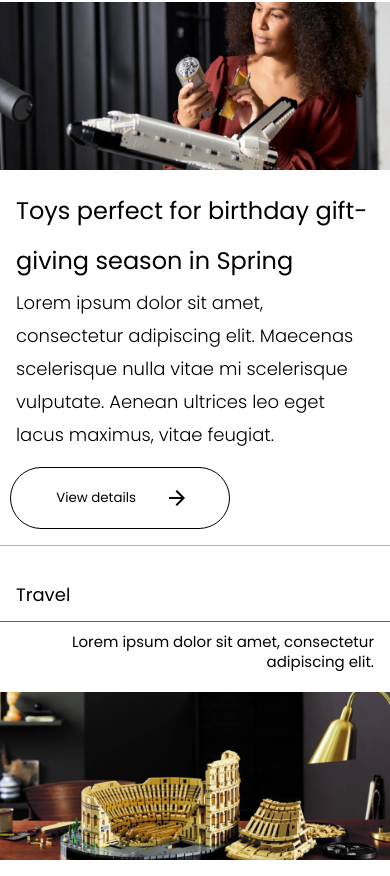
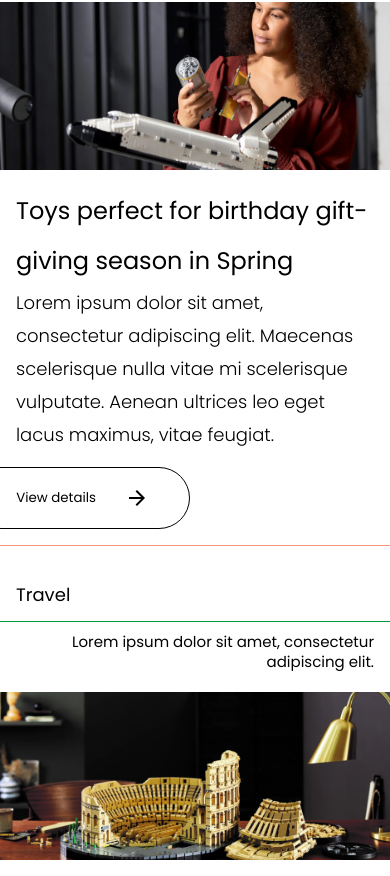
Before and after one commit to josefcode/lego, a React (Vite) app: page / in a window 390 px wide. Shown: the part 1388-2264 px from the top of the page. Built offline with nearby package versions, Linux system fonts and the light colour scheme.

Commit message:
clean mobile bugs in the cards

```diff
--- a/src/components/gift/GiftCards.jsx
+++ b/src/components/gift/GiftCards.jsx
@@ -27,7 +27,9 @@ export const GiftCards = ({
           <div className="cardInfo">
             <h2 className="cardTitle">{startcardTitle}</h2>
             <p className="cardDesc">{startcardDesc}</p>
-            <PrimaryButton text="View details" endIcon={ArrowForwardIcon} />
+            <div>
+              <PrimaryButton text="View details" endIcon={ArrowForwardIcon} />
+            </div>
           </div>
           <div className="cardImage">
             <img className="cardImage" src={startImage} alt={startImageAlt} />
@@ -44,7 +46,9 @@ export const GiftCards = ({
           <div className="cardInfo">
             <h2 className="cardTitle">{endcardTitle}</h2>
             <p className="cardDesc">{endcardDesc}</p>
-            <PrimaryButton text="View details" endIcon={ArrowForwardIcon} />
+            <div>
+              <PrimaryButton text="View details" endIcon={ArrowForwardIcon} />
+            </div>
           </div>
         </div>
       ) : null}
--- a/src/components/navbar/CatergoriesMenu.jsx
+++ b/src/components/navbar/CatergoriesMenu.jsx
@@ -28,7 +28,7 @@ const CatergoriesMenu = ({ show, onClose }) => {
             className="fullscreen-menu__close-icon"
             src={closeIcon}
             alt="Close"
-            onClick={() => console.log("clicke")}
+            onClick={onClose}
           />
         </div>
         <ul className="fullscreen-menu__nav">
--- a/src/styles/_giftTravelSection.scss
+++ b/src/styles/_giftTravelSection.scss
@@ -74,22 +74,22 @@
     .cardInfo {
       display: flex;
       flex-direction: column;
-      align-items: center;
+      // align-items: center;
       justify-content: center;
       gap: 2rem;
       width: 100%;
+      padding-inline: 11.5rem;
       .cardTitle {
         @include typography(h3);
-        width: 586px;
       }
-      .cardDesc {
-        width: 586px;
+
+      div {
+        width: 100%;
       }
 
       button {
         @extend .button;
-        align-self: start;
-        margin-inline-start: 11.5rem;
+        // align-self: start;
       }
     }
 
@@ -156,19 +156,27 @@
     .cardInfo {
       text-align: end;
       display: flex;
-      align-items: center;
       justify-content: center;
       flex-direction: column;
-
       gap: 2rem;
       width: 100%;
+
       .cardTitle {
         @include typography(h3);
-        width: 586px;
+        padding-inline: 11.5rem;
+        text-align: right;
       }
+
       .cardDesc {
-        width: 586px;
+        padding-inline: 11.5rem;
       }
+
+      div {
+        width: 100%;
+        display: flex;
+        justify-content: end;
+      }
+
       button {
         @extend .button;
         align-self: end;
@@ -275,6 +283,9 @@
           button {
             margin: 0;
           }
+          div {
+            width: 100%;
+          }
         }
       }
     }
@@ -310,15 +321,17 @@
             @include typography(h3-mobile);
             width: unset;
             text-align: left;
+            padding: 0;
           }
 
           .cardDesc {
             @include typography(p-large-mobile);
             width: 100%;
             margin-block-end: 1rem;
+            padding: 0;
           }
-          button {
-            margin-right: 9rem;
+          div {
+            width: 100%;
           }
         }
       }
--- a/src/styles/main.css
+++ b/src/styles/main.css
@@ -1,6 +1,4 @@
-.button,
-.gift-container__secondCard .cardInfo button,
-.gift-container__card .cardInfo button {
+.button, .gift-container__secondCard .cardInfo button, .gift-container__card .cardInfo button {
   border-radius: 37px;
   border: 1px solid #000000;
   background-color: transparent;
@@ -14,15 +12,11 @@
   width: -moz-fit-content;
   width: fit-content;
 }
-.button:hover,
-.gift-container__secondCard .cardInfo button:hover,
-.gift-container__card .cardInfo button:hover {
+.button:hover, .gift-container__secondCard .cardInfo button:hover, .gift-container__card .cardInfo button:hover {
   border-color: #006cb7;
   color: #006cb7;
 }
-.button:hover .button__icon,
-.gift-container__secondCard .cardInfo button:hover .button__icon,
-.gift-container__card .cardInfo button:hover .button__icon {
+.button:hover .button__icon, .gift-container__secondCard .cardInfo button:hover .button__icon, .gift-container__card .cardInfo button:hover .button__icon {
   transition: transform 0.3s ease;
   transform: translateX(5px);
   fill: #006cb7;
@@ -50,7 +44,7 @@
   height: 80px;
   background-color: rgba(255, 255, 255, 0.5);
   -webkit-backdrop-filter: blur(5px);
-  backdrop-filter: blur(5px);
+          backdrop-filter: blur(5px);
   z-index: 1000;
 }
 .navbar__logo {
@@ -144,7 +138,7 @@
   width: 100%;
   height: 100vh;
   -o-object-fit: cover;
-  object-fit: cover;
+     object-fit: cover;
 }
 .navbar .video__title {
   font-size: 80px;
@@ -551,23 +545,18 @@ html {
 .gift-container__card .cardInfo {
   display: flex;
   flex-direction: column;
-  align-items: center;
   justify-content: center;
   gap: 2rem;
   width: 100%;
+  padding-inline: 11.5rem;
 }
 .gift-container__card .cardInfo .cardTitle {
   font-size: 38px;
   font-weight: 400;
   line-height: 50px;
-  width: 586px;
 }
-.gift-container__card .cardInfo .cardDesc {
-  width: 586px;
-}
-.gift-container__card .cardInfo button {
-  align-self: start;
-  margin-inline-start: 11.5rem;
+.gift-container__card .cardInfo div {
+  width: 100%;
 }
 .gift-container__card .cardImage img {
   width: 940px;
@@ -627,7 +616,6 @@ html {
 .gift-container__secondCard .cardInfo {
   text-align: end;
   display: flex;
-  align-items: center;
   justify-content: center;
   flex-direction: column;
   gap: 2rem;
@@ -637,10 +625,16 @@ html {
   font-size: 38px;
   font-weight: 400;
   line-height: 50px;
-  width: 586px;
+  padding-inline: 11.5rem;
+  text-align: right;
 }
 .gift-container__secondCard .cardInfo .cardDesc {
-  width: 586px;
+  padding-inline: 11.5rem;
+}
+.gift-container__secondCard .cardInfo div {
+  width: 100%;
+  display: flex;
+  justify-content: end;
 }
 .gift-container__secondCard .cardInfo button {
   align-self: end;
@@ -704,38 +698,17 @@ html {
     padding-top: 1rem;
     flex-direction: column;
   }
-  .gift-container__card.red,
-  .gift-container__card.green,
-  .gift-container__card.blue,
-  .gift-container__card.gray,
-  .gift-container__card.dark,
-  .gift-container__card.pink,
-  .gift-container__card.yellow,
-  .gift-container__card.darkRed {
+  .gift-container__card.red, .gift-container__card.green, .gift-container__card.blue, .gift-container__card.gray, .gift-container__card.dark, .gift-container__card.pink, .gift-container__card.yellow, .gift-container__card.darkRed {
     border-top: none;
   }
-  .gift-container__card.red .cardImage,
-  .gift-container__card.green .cardImage,
-  .gift-container__card.blue .cardImage,
-  .gift-container__card.gray .cardImage,
-  .gift-container__card.dark .cardImage,
-  .gift-container__card.pink .cardImage,
-  .gift-container__card.yellow .cardImage,
-  .gift-container__card.darkRed .cardImage {
+  .gift-container__card.red .cardImage, .gift-container__card.green .cardImage, .gift-container__card.blue .cardImage, .gift-container__card.gray .cardImage, .gift-container__card.dark .cardImage, .gift-container__card.pink .cardImage, .gift-container__card.yellow .cardImage, .gift-container__card.darkRed .cardImage {
     width: 100%;
     height: 168px;
     -o-object-fit: cover;
-    object-fit: cover;
+       object-fit: cover;
     order: 1;
   }
-  .gift-container__card.red .cardInfo,
-  .gift-container__card.green .cardInfo,
-  .gift-container__card.blue .cardInfo,
-  .gift-container__card.gray .cardInfo,
-  .gift-container__card.dark .cardInfo,
-  .gift-container__card.pink .cardInfo,
-  .gift-container__card.yellow .cardInfo,
-  .gift-container__card.darkRed .cardInfo {
+  .gift-container__card.red .cardInfo, .gift-container__card.green .cardInfo, .gift-container__card.blue .cardInfo, .gift-container__card.gray .cardInfo, .gift-container__card.dark .cardInfo, .gift-container__card.pink .cardInfo, .gift-container__card.yellow .cardInfo, .gift-container__card.darkRed .cardInfo {
     padding-inline: 1rem;
     padding-block: 1rem;
     order: 2;
@@ -743,78 +716,39 @@ html {
     text-align: unset;
     width: unset;
   }
-  .gift-container__card.red .cardInfo .cardTitle,
-  .gift-container__card.green .cardInfo .cardTitle,
-  .gift-container__card.blue .cardInfo .cardTitle,
-  .gift-container__card.gray .cardInfo .cardTitle,
-  .gift-container__card.dark .cardInfo .cardTitle,
-  .gift-container__card.pink .cardInfo .cardTitle,
-  .gift-container__card.yellow .cardInfo .cardTitle,
-  .gift-container__card.darkRed .cardInfo .cardTitle {
+  .gift-container__card.red .cardInfo .cardTitle, .gift-container__card.green .cardInfo .cardTitle, .gift-container__card.blue .cardInfo .cardTitle, .gift-container__card.gray .cardInfo .cardTitle, .gift-container__card.dark .cardInfo .cardTitle, .gift-container__card.pink .cardInfo .cardTitle, .gift-container__card.yellow .cardInfo .cardTitle, .gift-container__card.darkRed .cardInfo .cardTitle {
     font-size: 24px;
     font-weight: 400;
     width: unset;
   }
-  .gift-container__card.red .cardInfo .cardDesc,
-  .gift-container__card.green .cardInfo .cardDesc,
-  .gift-container__card.blue .cardInfo .cardDesc,
-  .gift-container__card.gray .cardInfo .cardDesc,
-  .gift-container__card.dark .cardInfo .cardDesc,
-  .gift-container__card.pink .cardInfo .cardDesc,
-  .gift-container__card.yellow .cardInfo .cardDesc,
-  .gift-container__card.darkRed .cardInfo .cardDesc {
+  .gift-container__card.red .cardInfo .cardDesc, .gift-container__card.green .cardInfo .cardDesc, .gift-container__card.blue .cardInfo .cardDesc, .gift-container__card.gray .cardInfo .cardDesc, .gift-container__card.dark .cardInfo .cardDesc, .gift-container__card.pink .cardInfo .cardDesc, .gift-container__card.yellow .cardInfo .cardDesc, .gift-container__card.darkRed .cardInfo .cardDesc {
     font-size: 18px;
     font-weight: 300;
     line-height: 33px;
     width: 100%;
     margin-block-end: 1rem;
   }
-  .gift-container__card.red .cardInfo button,
-  .gift-container__card.green .cardInfo button,
-  .gift-container__card.blue .cardInfo button,
-  .gift-container__card.gray .cardInfo button,
-  .gift-container__card.dark .cardInfo button,
-  .gift-container__card.pink .cardInfo button,
-  .gift-container__card.yellow .cardInfo button,
-  .gift-container__card.darkRed .cardInfo button {
+  .gift-container__card.red .cardInfo button, .gift-container__card.green .cardInfo button, .gift-container__card.blue .cardInfo button, .gift-container__card.gray .cardInfo button, .gift-container__card.dark .cardInfo button, .gift-container__card.pink .cardInfo button, .gift-container__card.yellow .cardInfo button, .gift-container__card.darkRed .cardInfo button {
     margin: 0;
+  }
+  .gift-container__card.red .cardInfo div, .gift-container__card.green .cardInfo div, .gift-container__card.blue .cardInfo div, .gift-container__card.gray .cardInfo div, .gift-container__card.dark .cardInfo div, .gift-container__card.pink .cardInfo div, .gift-container__card.yellow .cardInfo div, .gift-container__card.darkRed .cardInfo div {
+    width: 100%;
   }
   .gift-container__secondCard {
     padding-top: 1rem;
     flex-direction: column;
   }
-  .gift-container__secondCard.red,
-  .gift-container__secondCard.green,
-  .gift-container__secondCard.blue,
-  .gift-container__secondCard.gray,
-  .gift-container__secondCard.dark,
-  .gift-container__secondCard.pink,
-  .gift-container__secondCard.yellow,
-  .gift-container__secondCard.darkRed {
+  .gift-container__secondCard.red, .gift-container__secondCard.green, .gift-container__secondCard.blue, .gift-container__secondCard.gray, .gift-container__secondCard.dark, .gift-container__secondCard.pink, .gift-container__secondCard.yellow, .gift-container__secondCard.darkRed {
     border-top: none;
   }
-  .gift-container__secondCard.red .cardImage,
-  .gift-container__secondCard.green .cardImage,
-  .gift-container__secondCard.blue .cardImage,
-  .gift-container__secondCard.gray .cardImage,
-  .gift-container__secondCard.dark .cardImage,
-  .gift-container__secondCard.pink .cardImage,
-  .gift-container__secondCard.yellow .cardImage,
-  .gift-container__secondCard.darkRed .cardImage {
+  .gift-container__secondCard.red .cardImage, .gift-container__secondCard.green .cardImage, .gift-container__secondCard.blue .cardImage, .gift-container__secondCard.gray .cardImage, .gift-container__secondCard.dark .cardImage, .gift-container__secondCard.pink .cardImage, .gift-container__secondCard.yellow .cardImage, .gift-container__secondCard.darkRed .cardImage {
     width: 100%;
     height: 168px;
     -o-object-fit: cover;
-    object-fit: cover;
+       object-fit: cover;
     order: 1;
   }
-  .gift-container__secondCard.red .cardInfo,
-  .gift-container__secondCard.green .cardInfo,
-  .gift-container__secondCard.blue .cardInfo,
-  .gift-container__secondCard.gray .cardInfo,
-  .gift-container__secondCard.dark .cardInfo,
-  .gift-container__secondCard.pink .cardInfo,
-  .gift-container__secondCard.yellow .cardInfo,
-  .gift-container__secondCard.darkRed .cardInfo {
+  .gift-container__secondCard.red .cardInfo, .gift-container__secondCard.green .cardInfo, .gift-container__secondCard.blue .cardInfo, .gift-container__secondCard.gray .cardInfo, .gift-container__secondCard.dark .cardInfo, .gift-container__secondCard.pink .cardInfo, .gift-container__secondCard.yellow .cardInfo, .gift-container__secondCard.darkRed .cardInfo {
     padding-inline: 1rem;
     padding-block: 1rem;
     order: 2;
@@ -822,42 +756,23 @@ html {
     text-align: unset;
     width: unset;
   }
-  .gift-container__secondCard.red .cardInfo .cardTitle,
-  .gift-container__secondCard.green .cardInfo .cardTitle,
-  .gift-container__secondCard.blue .cardInfo .cardTitle,
-  .gift-container__secondCard.gray .cardInfo .cardTitle,
-  .gift-container__secondCard.dark .cardInfo .cardTitle,
-  .gift-container__secondCard.pink .cardInfo .cardTitle,
-  .gift-container__secondCard.yellow .cardInfo .cardTitle,
-  .gift-container__secondCard.darkRed .cardInfo .cardTitle {
+  .gift-container__secondCard.red .cardInfo .cardTitle, .gift-container__secondCard.green .cardInfo .cardTitle, .gift-container__secondCard.blue .cardInfo .cardTitle, .gift-container__secondCard.gray .cardInfo .cardTitle, .gift-container__secondCard.dark .cardInfo .cardTitle, .gift-container__secondCard.pink .cardInfo .cardTitle, .gift-container__secondCard.yellow .cardInfo .cardTitle, .gift-container__secondCard.darkRed .cardInfo .cardTitle {
     font-size: 24px;
     font-weight: 400;
     width: unset;
     text-align: left;
+    padding: 0;
   }
-  .gift-container__secondCard.red .cardInfo .cardDesc,
-  .gift-container__secondCard.green .cardInfo .cardDesc,
-  .gift-container__secondCard.blue .cardInfo .cardDesc,
-  .gift-container__secondCard.gray .cardInfo .cardDesc,
-  .gift-container__secondCard.dark .cardInfo .cardDesc,
-  .gift-container__secondCard.pink .cardInfo .cardDesc,
-  .gift-container__secondCard.yellow .cardInfo .cardDesc,
-  .gift-container__secondCard.darkRed .cardInfo .cardDesc {
+  .gift-container__secondCard.red .cardInfo .cardDesc, .gift-container__secondCard.green .cardInfo .cardDesc, .gift-container__secondCard.blue .cardInfo .cardDesc, .gift-container__secondCard.gray .cardInfo .cardDesc, .gift-container__secondCard.dark .cardInfo .cardDesc, .gift-container__secondCard.pink .cardInfo .cardDesc, .gift-container__secondCard.yellow .cardInfo .cardDesc, .gift-container__secondCard.darkRed .cardInfo .cardDesc {
     font-size: 18px;
     font-weight: 300;
     line-height: 33px;
     width: 100%;
     margin-block-end: 1rem;
+    padding: 0;
   }
-  .gift-container__secondCard.red .cardInfo button,
-  .gift-container__secondCard.green .cardInfo button,
-  .gift-container__secondCard.blue .cardInfo button,
-  .gift-container__secondCard.gray .cardInfo button,
-  .gift-container__secondCard.dark .cardInfo button,
-  .gift-container__secondCard.pink .cardInfo button,
-  .gift-container__secondCard.yellow .cardInfo button,
-  .gift-container__secondCard.darkRed .cardInfo button {
-    margin-right: 9rem;
+  .gift-container__secondCard.red .cardInfo div, .gift-container__secondCard.green .cardInfo div, .gift-container__secondCard.blue .cardInfo div, .gift-container__secondCard.gray .cardInfo div, .gift-container__secondCard.dark .cardInfo div, .gift-container__secondCard.pink .cardInfo div, .gift-container__secondCard.yellow .cardInfo div, .gift-container__secondCard.darkRed .cardInfo div {
+    width: 100%;
   }
 }
 
@@ -875,4 +790,4 @@ footer p {
   line-height: 15px;
   color: #808080;
   width: 567px;
-}
+}/*# sourceMappingURL=main.css.map */
```
Also changed, not shown: 1 other file (tests, documents, lock files or other folders).
